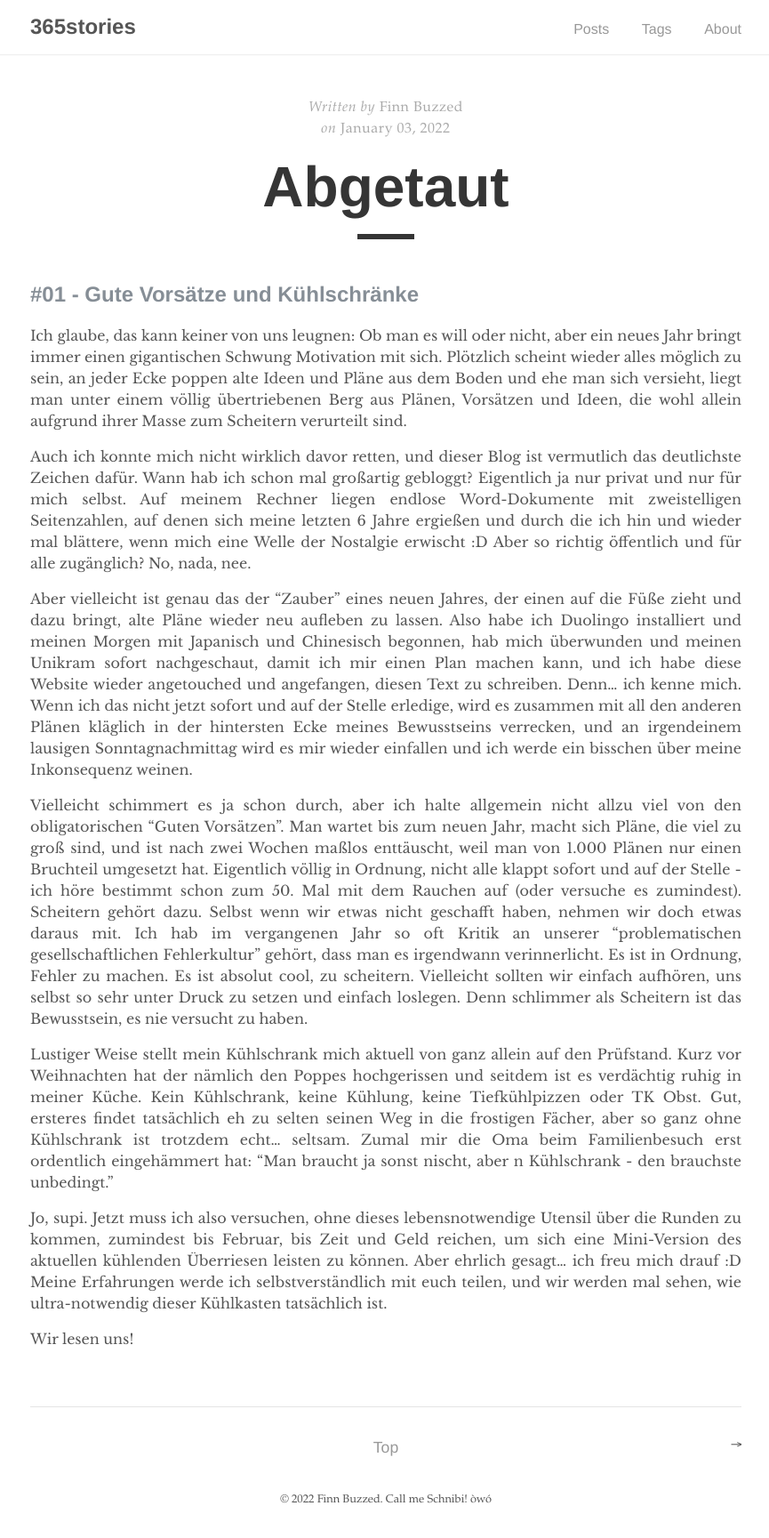
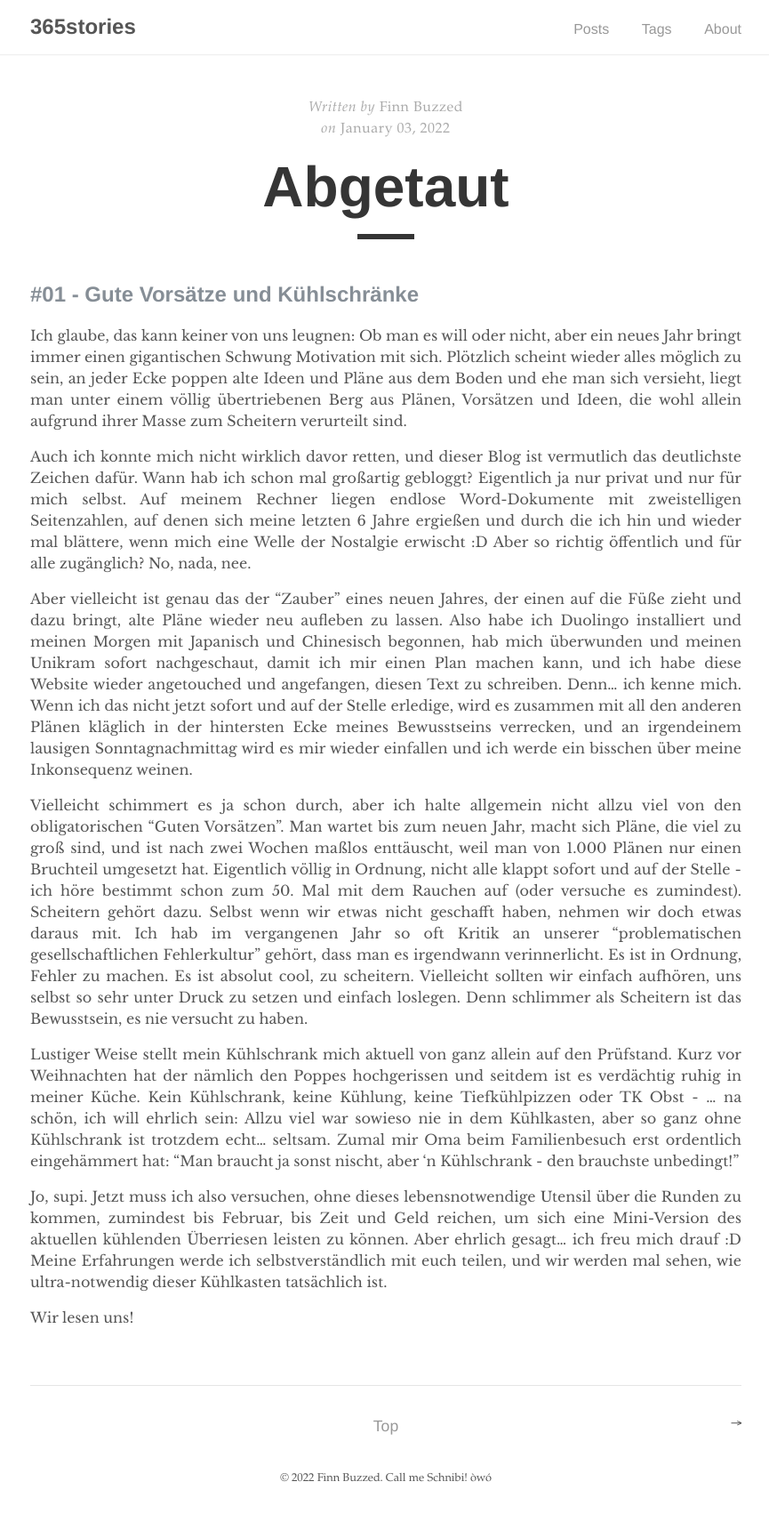
Before and after one commit to chocciibuster/chocciibuster.github.io, a Jekyll site: the page built from _posts/2022-01-03-Abgetaut-#01.md, in a window 1280 px wide. Shown: the whole page at 89% size, without its empty margins (206-1071 px from the left). Built offline with Jekyll 4.4.1, drawn with Linux system fonts in a browser that asks for light colours; after the commit the page ends 1705 px from its top, so only the background shows below that.

Commit message:
Text edits

```diff
--- a/_posts/2022-01-03-Abgetaut-#01.md
+++ b/_posts/2022-01-03-Abgetaut-#01.md
@@ -14,13 +14,9 @@ Eigentlich ja nur privat und nur für mich selbst. Auf meinem Rechner liegen end
 
 Aber vielleicht ist genau das der "Zauber" eines neuen Jahres, der einen auf die Füße zieht und dazu bringt, alte Pläne wieder neu aufleben zu lassen. Also habe ich Duolingo installiert und meinen Morgen mit Japanisch und Chinesisch begonnen, hab mich überwunden und meinen Unikram sofort nachgeschaut, damit ich mir einen Plan machen kann, und ich habe diese Website wieder angetouched und angefangen, diesen Text zu schreiben. Denn... ich kenne mich. Wenn ich das nicht jetzt sofort und auf der Stelle erledige, wird es zusammen mit all den anderen Plänen kläglich in der hintersten Ecke meines Bewusstseins verrecken, und an irgendeinem lausigen Sonntagnachmittag wird es mir wieder einfallen und ich werde ein bisschen über meine Inkonsequenz weinen.
 
-
-
 Vielleicht schimmert es ja schon durch, aber ich halte allgemein nicht allzu viel von den obligatorischen "Guten Vorsätzen". Man wartet bis zum neuen Jahr, macht sich Pläne, die viel zu groß sind, und ist nach zwei Wochen maßlos enttäuscht, weil man von 1.000 Plänen nur einen Bruchteil umgesetzt hat. Eigentlich völlig in Ordnung, nicht alle klappt sofort und auf der Stelle - ich höre bestimmt schon zum 50. Mal mit dem Rauchen auf (oder versuche es zumindest). Scheitern gehört dazu. Selbst wenn wir etwas nicht geschafft haben, nehmen wir doch etwas daraus mit. Ich hab im vergangenen Jahr so oft Kritik an unserer "problematischen gesellschaftlichen Fehlerkultur" gehört, dass man es irgendwann verinnerlicht. Es ist in Ordnung, Fehler zu machen. Es ist absolut cool, zu scheitern. Vielleicht sollten wir einfach aufhören, uns selbst so sehr unter Druck zu setzen und einfach loslegen. Denn schlimmer als Scheitern ist das Bewusstsein, es nie versucht zu haben.
 
-
-
-Lustiger Weise stellt mein Kühlschrank mich aktuell von ganz allein auf den Prüfstand. Kurz vor Weihnachten hat der nämlich den Poppes hochgerissen und seitdem ist es verdächtig ruhig in meiner Küche. Kein Kühlschrank, keine Kühlung, keine Tiefkühlpizzen oder TK Obst. Gut, ersteres findet tatsächlich eh zu selten seinen Weg in die frostigen Fächer, aber so ganz ohne Kühlschrank ist trotzdem echt... seltsam. Zumal mir die Oma beim Familienbesuch erst ordentlich eingehämmert hat: "Man braucht ja sonst nischt, aber n Kühlschrank - den brauchste unbedingt."
+Lustiger Weise stellt mein Kühlschrank mich aktuell von ganz allein auf den Prüfstand. Kurz vor Weihnachten hat der nämlich den Poppes hochgerissen und seitdem ist es verdächtig ruhig in meiner Küche. Kein Kühlschrank, keine Kühlung, keine Tiefkühlpizzen oder TK Obst - ... na schön, ich will ehrlich sein: Allzu viel war sowieso nie in dem Kühlkasten, aber so ganz ohne Kühlschrank ist trotzdem echt... seltsam. Zumal mir Oma beim Familienbesuch erst ordentlich eingehämmert hat: "Man braucht ja sonst nischt, aber 'n Kühlschrank - den brauchste unbedingt!"
 
 Jo, supi. Jetzt muss ich also versuchen, ohne dieses lebensnotwendige Utensil über die Runden zu kommen, zumindest bis Februar, bis Zeit und Geld reichen, um sich eine Mini-Version des aktuellen kühlenden Überriesen leisten zu können. Aber ehrlich gesagt... ich freu mich drauf :D Meine Erfahrungen werde ich selbstverständlich mit euch teilen, und wir werden mal sehen, wie ultra-notwendig dieser Kühlkasten tatsächlich ist.
 
```
Also changed, not shown: _posts/2021-11-08-story-#001.md (+1 -1 lines), _posts/2021-11-10-story-#003.md (+1 -1 lines), _posts/2021-11-11-story-#004.md (+1 -1 lines), _posts/2021-11-12-story-#005.md (+1 -1 lines), _posts/2021-11-13-story-#006.md (+1 -1 lines), 5 other files.
